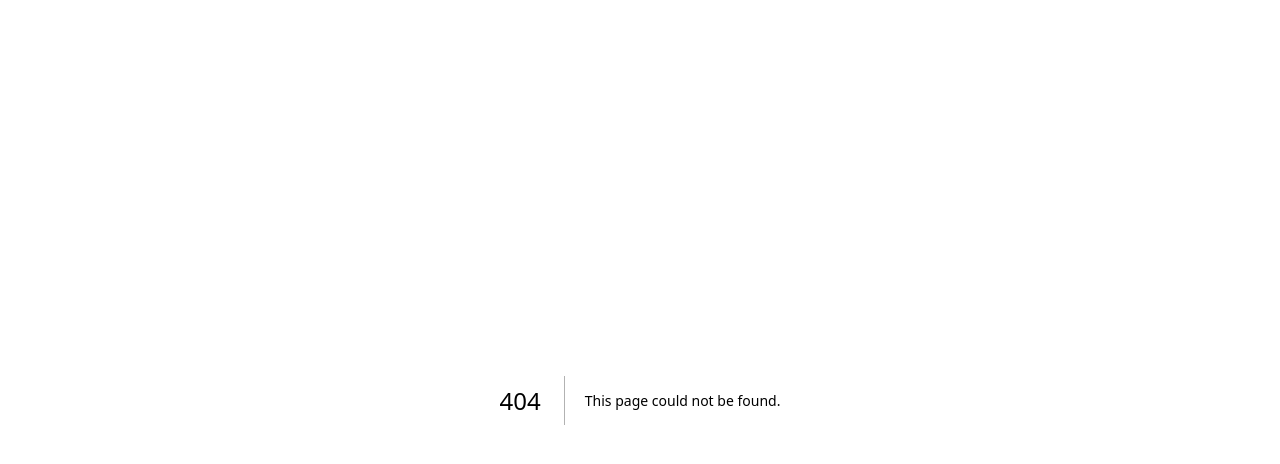
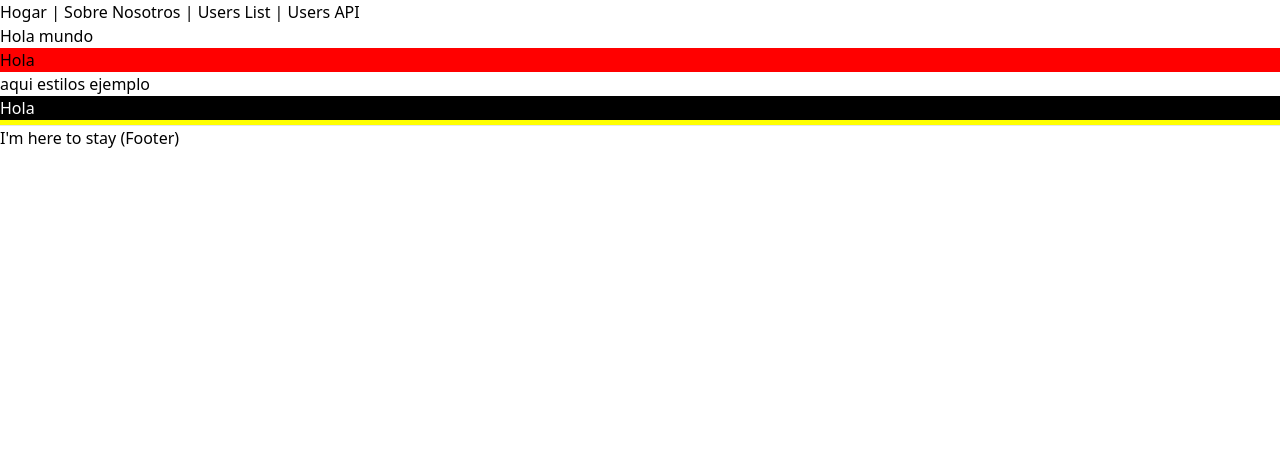
Before and after one commit to 2022B-web-avanzada-soft/Cede-o-Mendoza-Bryan-Fernando-Web, a Next.js app in the folder react-nextjs/: page /a_hola_mundo in a window 1280 px wide. Before the commit this address had no page. Shown: the top 464 px of the page. Built offline with nearby package versions, Linux system fonts and the light colour scheme.

Commit message:
Creacion de Componnetes y Estilos

```diff
--- /dev/null
+++ b/react-nextjs/components/a_estilos/EstilosEjemplo.tsx
@@ -0,0 +1,16 @@
+ import styles from './estilos.module.css'
+export default function(){
+    const misEstilos={
+        color: 'white',
+        backgroundColor:'black',
+        borderBottom:'5px solid yellow',
+    }
+
+
+    return(
+        <>
+            <div className={styles.rojo}> Hola </div> aqui estilos ejemplo
+            <div style={misEstilos}> Hola </div>
+        </>
+    )
+}
--- /dev/null
+++ b/react-nextjs/components/a_estilos/estilos.module.css
@@ -0,0 +1,3 @@
+.rojo{
+    background: red;
+}
--- /dev/null
+++ b/react-nextjs/pages/a_hola_mundo.tsx
@@ -0,0 +1,27 @@
+//pages/a_hola_mundo
+/*const a_componente = function(){
+    return (<></>)
+}*/
+/*
+
+const b_componente = () =>{
+    return <></>
+}
+
+export default a_componente
+*/
+import EstilosEjemplo from "../components/a_estilos/EstilosEjemplo";
+//import Componente from "../components/b_componentes/Componente";
+import Layout from "../components/Layout";
+
+export default function a_hola_mundo(){
+    return(
+        <>
+            <Layout title={'hola mundo'}>
+                <h1>Hola mundo</h1>
+                <EstilosEjemplo></EstilosEjemplo>
+
+            </Layout>
+        </>
+    )
+}
```
